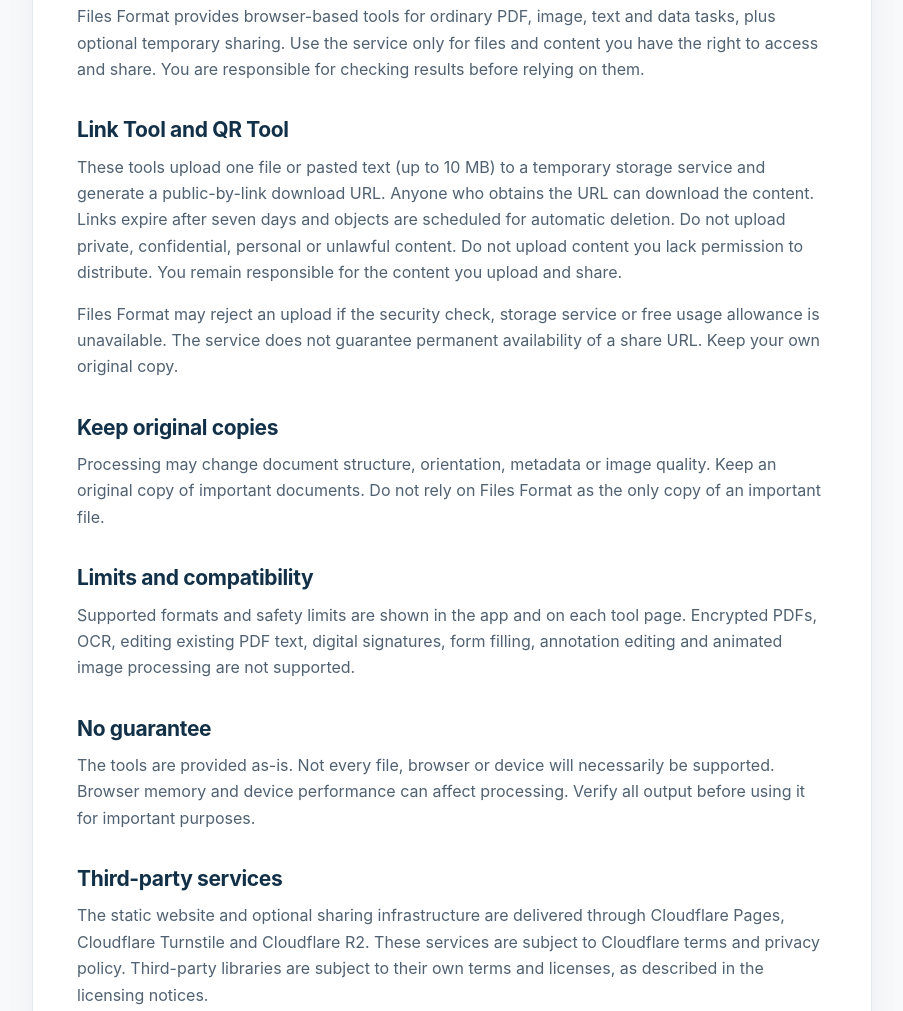
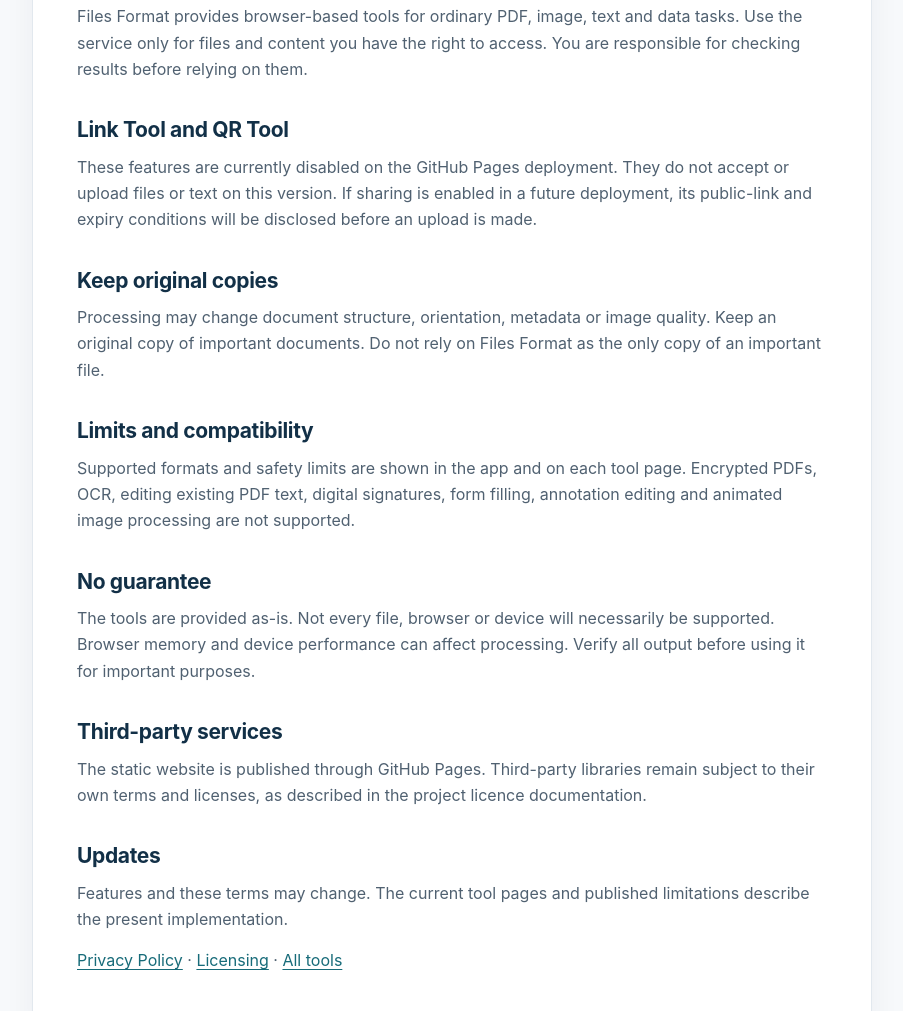
Before and after one commit to Gaurav01MH/everyday-tools-python, a website: page web/public/policies/terms/index.html in a window 1280 px wide. Shown: the part 323-1334 px from the top of the page, without its empty margins (188-1091 px from the left). Drawn offline with Linux system fonts and the light colour scheme.

Commit message:
Correct live terms and sharing status

```diff
--- a/web/public/policies/terms/index.html
+++ b/web/public/policies/terms/index.html
@@ -3,12 +3,11 @@
 <title>Terms of Use — Files Format</title><meta name="description" content="Terms and limitations for using Files Format browser-based PDF, image and file utilities.">
 <meta name="robots" content="index,follow"><link rel="canonical" href="../../"><link rel="icon" href="../../favicon.svg" type="image/svg+xml"><link rel="stylesheet" href="../../assets/site-pages.css"></head>
 <body><main class="document-page"><a class="back-link" href="../../">← Files Format home</a><p class="eyebrow">Policies</p><h1>Terms of Use</h1><p><strong>Last updated: 23 November 2026.</strong></p>
-<h2>Using Files Format</h2><p>Files Format provides browser-based tools for ordinary PDF, image, text and data tasks, plus optional temporary sharing. Use the service only for files and content you have the right to access and share. You are responsible for checking results before relying on them.</p>
-<h2>Link Tool and QR Tool</h2><p>These tools upload one file or pasted text (up to 10 MB) to a temporary storage service and generate a public-by-link download URL. Anyone who obtains the URL can download the content. Links expire after seven days and objects are scheduled for automatic deletion. Do not upload private, confidential, personal or unlawful content. Do not upload content you lack permission to distribute. You remain responsible for the content you upload and share.</p>
-<p>Files Format may reject an upload if the security check, storage service or free usage allowance is unavailable. The service does not guarantee permanent availability of a share URL. Keep your own original copy.</p>
+<h2>Using Files Format</h2><p>Files Format provides browser-based tools for ordinary PDF, image, text and data tasks. Use the service only for files and content you have the right to access. You are responsible for checking results before relying on them.</p>
+<h2>Link Tool and QR Tool</h2><p>These features are currently disabled on the GitHub Pages deployment. They do not accept or upload files or text on this version. If sharing is enabled in a future deployment, its public-link and expiry conditions will be disclosed before an upload is made.</p>
 <h2>Keep original copies</h2><p>Processing may change document structure, orientation, metadata or image quality. Keep an original copy of important documents. Do not rely on Files Format as the only copy of an important file.</p>
 <h2>Limits and compatibility</h2><p>Supported formats and safety limits are shown in the app and on each tool page. Encrypted PDFs, OCR, editing existing PDF text, digital signatures, form filling, annotation editing and animated image processing are not supported.</p>
 <h2>No guarantee</h2><p>The tools are provided as-is. Not every file, browser or device will necessarily be supported. Browser memory and device performance can affect processing. Verify all output before using it for important purposes.</p>
-<h2>Third-party services</h2><p>The static website and optional sharing infrastructure are delivered through Cloudflare Pages, Cloudflare Turnstile and Cloudflare R2. These services are subject to Cloudflare terms and privacy policy. Third-party libraries are subject to their own terms and licenses, as described in the licensing notices.</p>
+<h2>Third-party services</h2><p>The static website is published through GitHub Pages. Third-party libraries remain subject to their own terms and licenses, as described in the project licence documentation.</p>
 <h2>Updates</h2><p>Features and these terms may change. The current tool pages and published limitations describe the present implementation.</p>
 <p><a href="../privacy/">Privacy Policy</a> · <a href="../licensing/">Licensing</a> · <a href="../../tools/">All tools</a></p></main></body></html>
```
